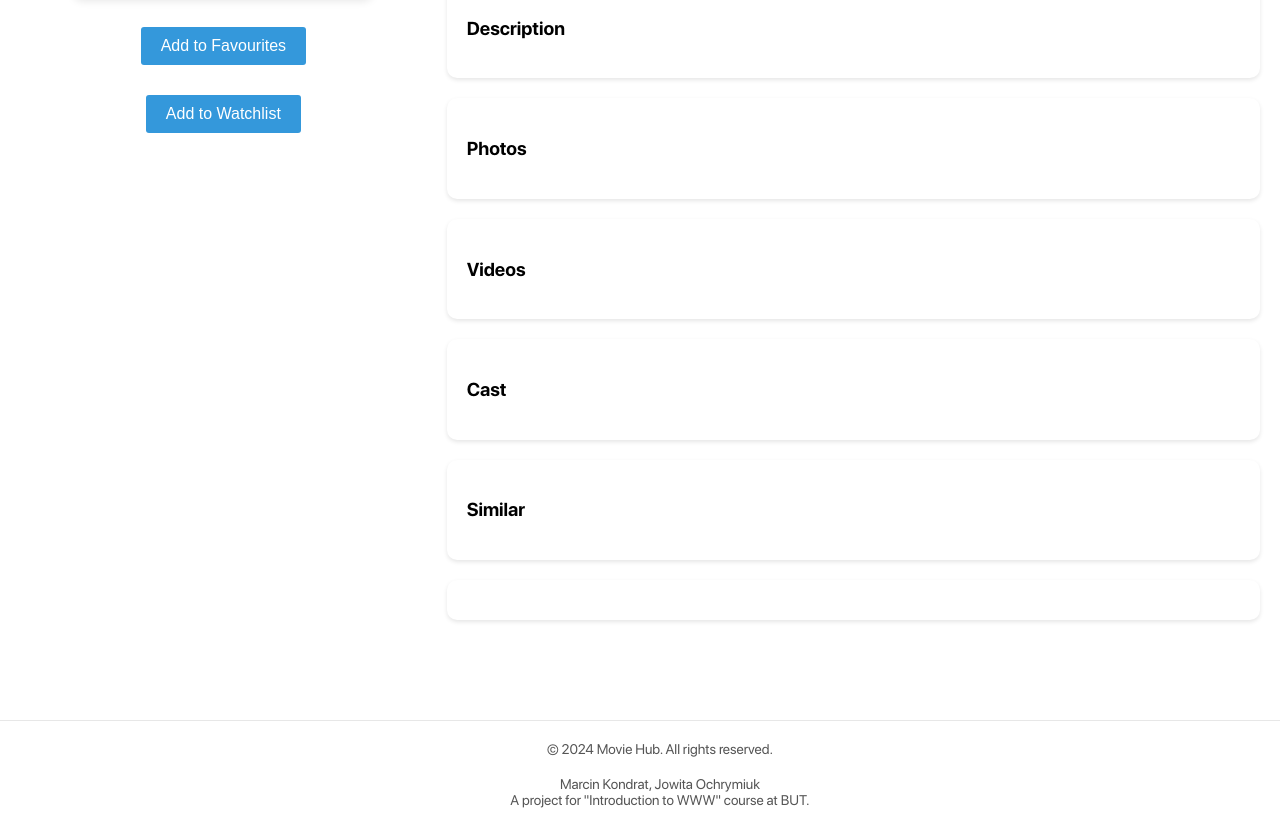
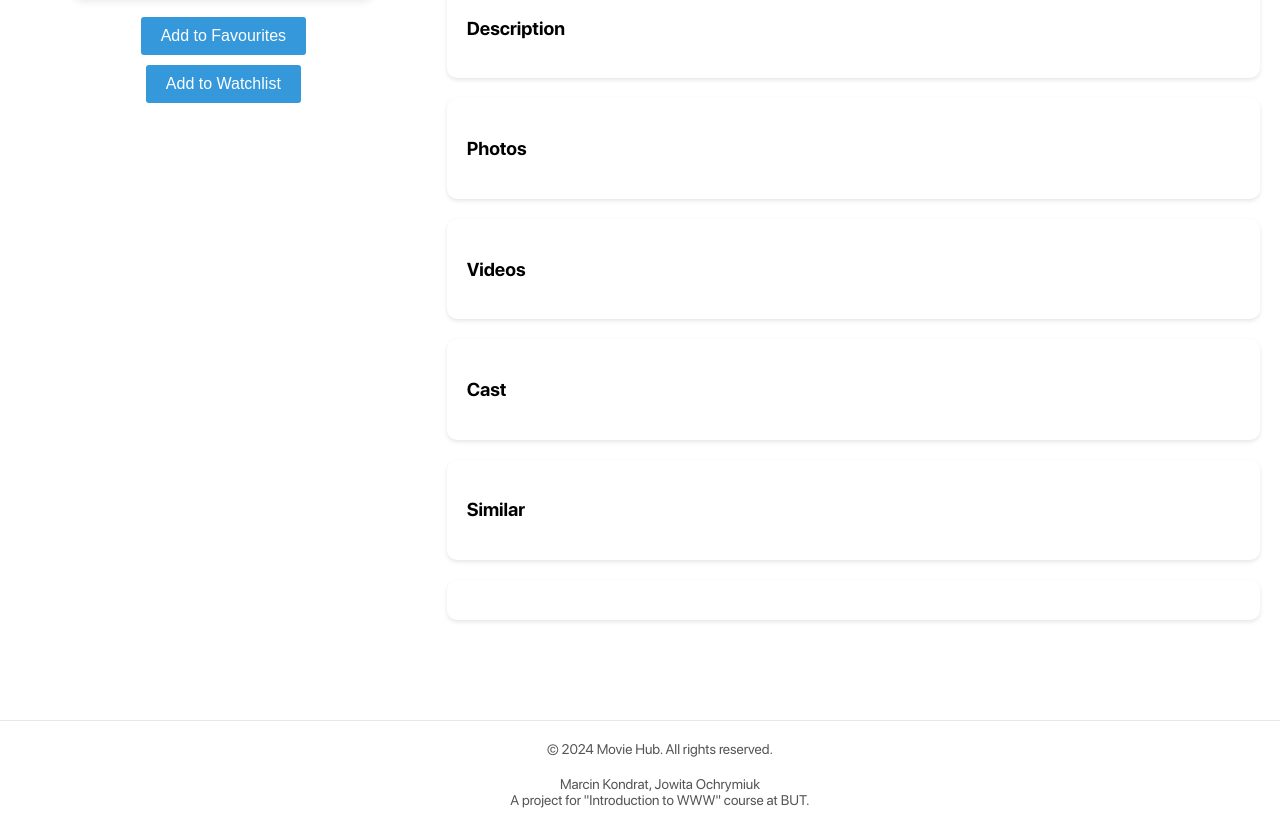
Before and after one commit to breftejk/Projekt-WWW, a website: page public/movie.html in a window 1280 px wide. Shown: the part 122-950 px from the top of the page. Drawn offline with Linux system fonts and the light colour scheme.

Commit message:
remove margin on buttons

```diff
--- a/public/styles/movie/movie-details.css
+++ b/public/styles/movie/movie-details.css
@@ -198,7 +198,6 @@
 .button {
   display: inline-block;
   padding: 10px 20px;
-  margin: 10px 5px;
   font-size: 16px;
   color: #fff;
   background-color: #3498db;
```
Also changed, not shown: 1 other file.
